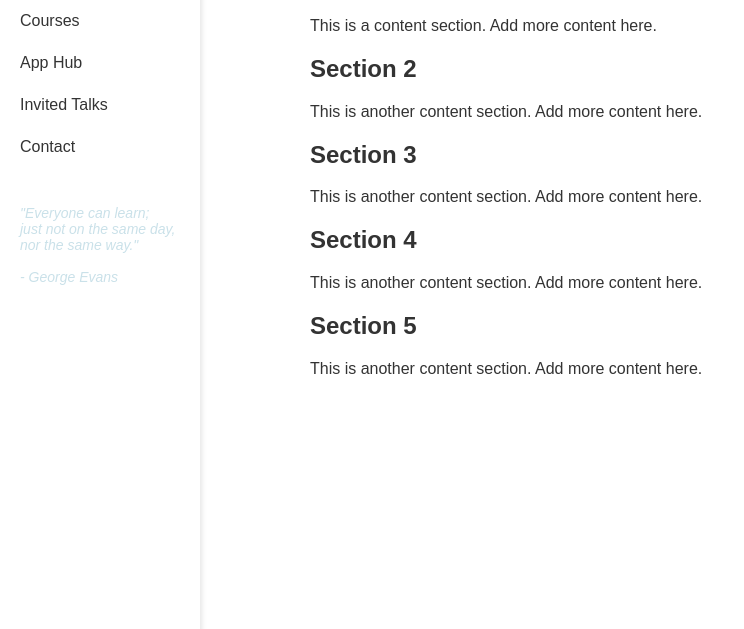
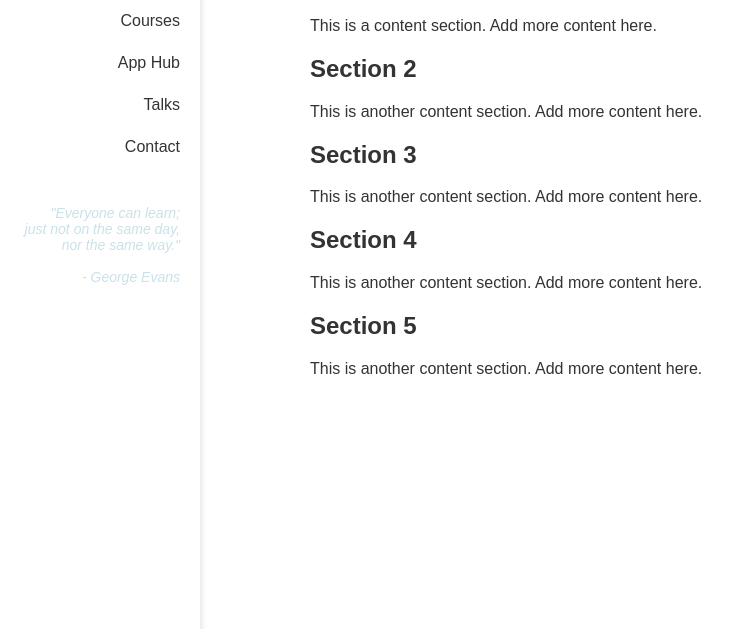
Before and after one commit to MK-316/MK-316.github.io, a plain HTML site: page index.html in a window 1280 px wide. Shown: the part 171-800 px from the top of the page, without its empty margins (0-744 px from the left). Drawn offline with Linux system fonts and the light colour scheme.

Commit message:
Update index.html

```diff
--- a/index.html
+++ b/index.html
@@ -69,7 +69,7 @@
 <body>
 <style>
     .sidebar {
-        text-align: left;
+        text-align: right;
     }
 </style>
 <div class="sidebar">
@@ -78,11 +78,11 @@
         <li><a href="#section1">About</a></li>
         <li><a href="#section2">Courses</a></li>
         <li><a href="#section3">App Hub</a></li>
-        <li><a href="#section4">Invited Talks</a></li>
+        <li><a href="#section4">Talks</a></li>
         <li><a href="#section5">Contact</a></li>
     </ul>
     <br>
-    <p style="font-style: italic; text-align: left;" id="specific-text">
+    <p style="font-style: italic; text-align: right;" id="specific-text">
         "Everyone can learn; <br>just not on the same day,<br> nor the same way."<Br><br> - George Evans
     </p>
 </div>
```
